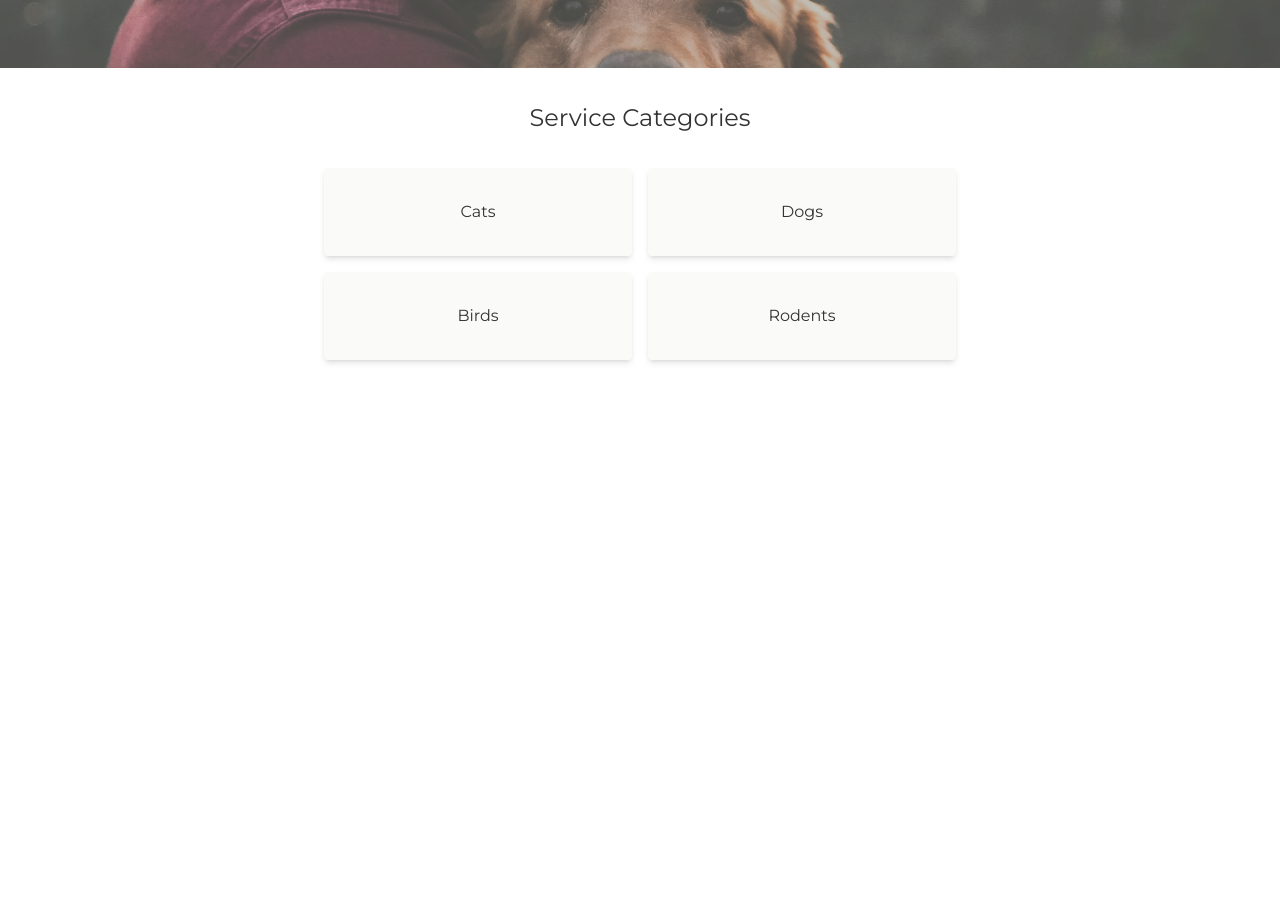
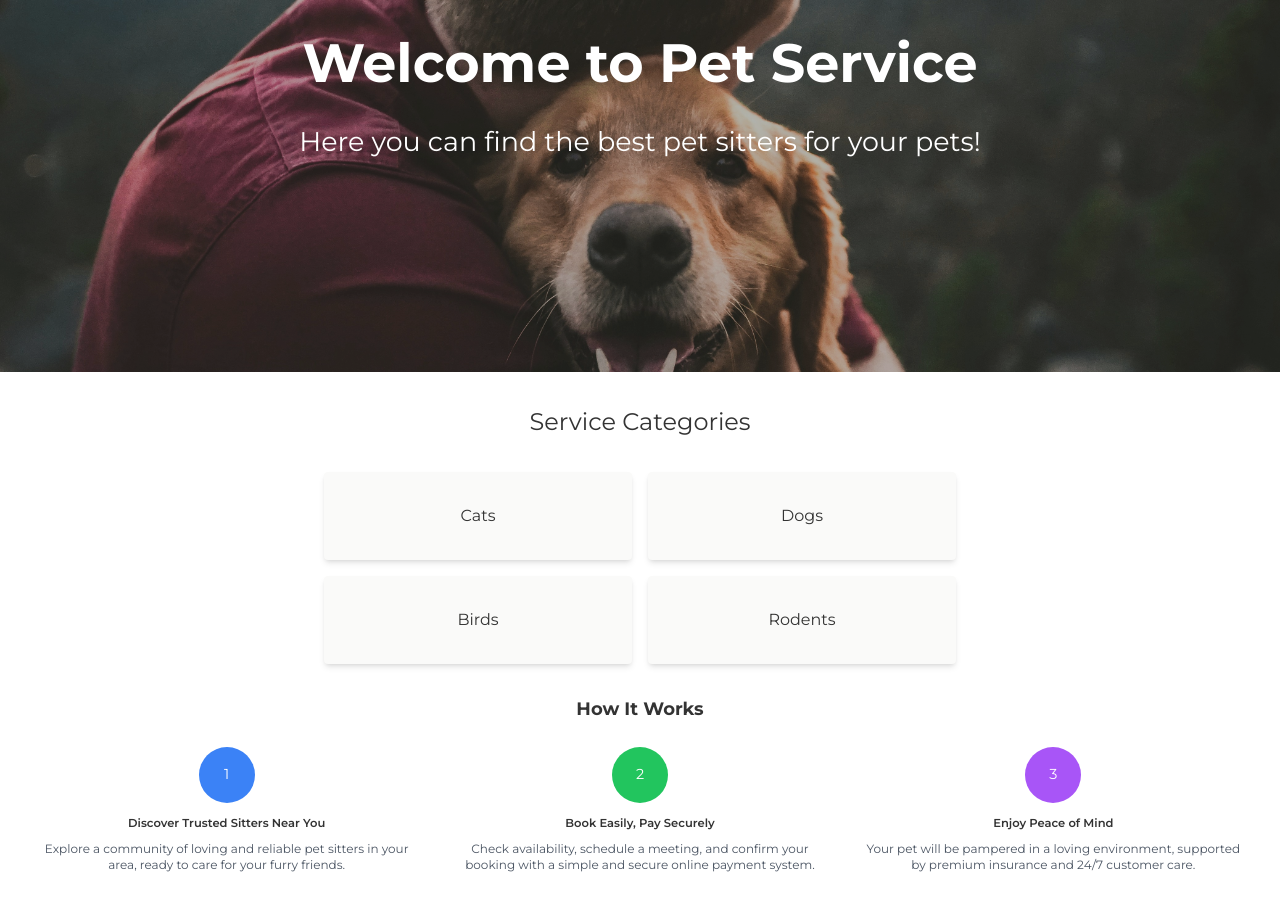
Before and after one commit to sputnikrg/pet-service-frontend-main, a React (Create React App) app: page / in a window 1280 px wide. Shown: the part 280-1185 px from the top of the page. Before the commit the page ends 800 px from the top, so only its background shows below. Built offline with nearby package versions, Linux system fonts and the light colour scheme; a web font is replaced by a local one.

Commit message:
Add How It Works to Home.tsx

```diff
--- a/package.json
+++ b/package.json
@@ -44,6 +44,6 @@
   },
   "devDependencies": {
     "@types/axios": "^0.9.36",
-    "tailwindcss": "^3.4.14"
+    "tailwindcss": "^3.4.15"
   }
 }
--- a/src/pages/Home.tsx
+++ b/src/pages/Home.tsx
@@ -1,32 +1,83 @@
 // src/pages/Home.tsx
 import React from 'react';
-import backgroundImage from '../asets/images/main.jpg';
-import ServiceCategoryPage from './ServiceCategoryPage'; // Импортируем компонент категорий
+import backgroundImage from '../asets/images/main.jpg'; // Must change on "assets"
+import ServiceCategoryPage from './ServiceCategoryPage';
 
 const Home: React.FC = () => {
   return (
     <div>
-      {/* Блок с фоновым изображением и заголовком */}
+      {/* Header section with background image and welcome message */}
       <div
-        className="relative bg-cover bg-center h-64"
+        className="relative bg-cover bg-center"
         style={{
           backgroundImage: `url(${backgroundImage})`,
-          opacity: 0.8,
+          height: '70vh', // Set height to 70% of viewport height
         }}
       >
+        {/* Overlay to darken the background image */}
         <div className="absolute inset-0 bg-black opacity-30"></div>
-        <div className="relative z-10 flex flex-col items-center justify-center h-full">
-          <h1 className="text-3xl font-bold text-center mb-2 mt-2 text-white">
+        {/* Content inside the header */}
+        <div className="relative z-10 flex flex-col items-center justify-center h-full px-4">
+          <h1 className="text-[54px] font-bold text-center mb-6 mt-2 text-white leading-tight">
             Welcome to Pet Service
           </h1>
-          <p className="text-lg text-center text-white">
+          <p className="text-[27px] text-center text-white">
             Here you can find the best pet sitters for your pets!
           </p>
         </div>
       </div>
 
-      {/* Добавляем компонент категорий */}
+      {/* Display service categories */}
       <ServiceCategoryPage />
+
+      {/* "How It Works" section */}
+      <div className="bg-white py-8">
+        <h2 className="text-[18px] font-bold text-center mb-6">How It Works</h2>
+        <div className="max-w-7xl mx-auto px-4 sm:px-6 lg:px-8">
+          <div className="grid grid-cols-1 md:grid-cols-3 gap-6">
+            {/* Block 1 */}
+            <div className="text-center">
+              {/* Icon */}
+              <div className="mx-auto h-14 w-14 rounded-full bg-blue-500 flex items-center justify-center mb-3">
+                <span className="text-white text-[14.4px]">1</span>
+              </div>
+              <h3 className="text-[11.52px] font-semibold mb-2">
+                Discover Trusted Sitters Near You
+              </h3>
+              <p className="text-gray-600 text-xs">
+                Explore a community of loving and reliable pet sitters in your area, ready to care
+                for your furry friends.
+              </p>
+            </div>
+            {/* Block 2 */}
+            <div className="text-center">
+              <div className="mx-auto h-14 w-14 rounded-full bg-green-500 flex items-center justify-center mb-3">
+                <span className="text-white text-[14.4px]">2</span>
+              </div>
+              <h3 className="text-[11.52px] font-semibold mb-2">
+                Book Easily, Pay Securely
+              </h3>
+              <p className="text-gray-600 text-xs">
+                Check availability, schedule a meeting, and confirm your booking with a simple and
+                secure online payment system.
+              </p>
+            </div>
+            {/* Block 3 */}
+            <div className="text-center">
+              <div className="mx-auto h-14 w-14 rounded-full bg-purple-500 flex items-center justify-center mb-3">
+                <span className="text-white text-[14.4px]">3</span>
+              </div>
+              <h3 className="text-[11.52px] font-semibold mb-2">
+                Enjoy Peace of Mind
+              </h3>
+              <p className="text-gray-600 text-xs">
+                Your pet will be pampered in a loving environment, supported by premium insurance
+                and 24/7 customer care.
+              </p>
+            </div>
+          </div>
+        </div>
+      </div>
     </div>
   );
 };
```
Also changed, not shown: 1 other file (tests, documents, lock files or other folders).
